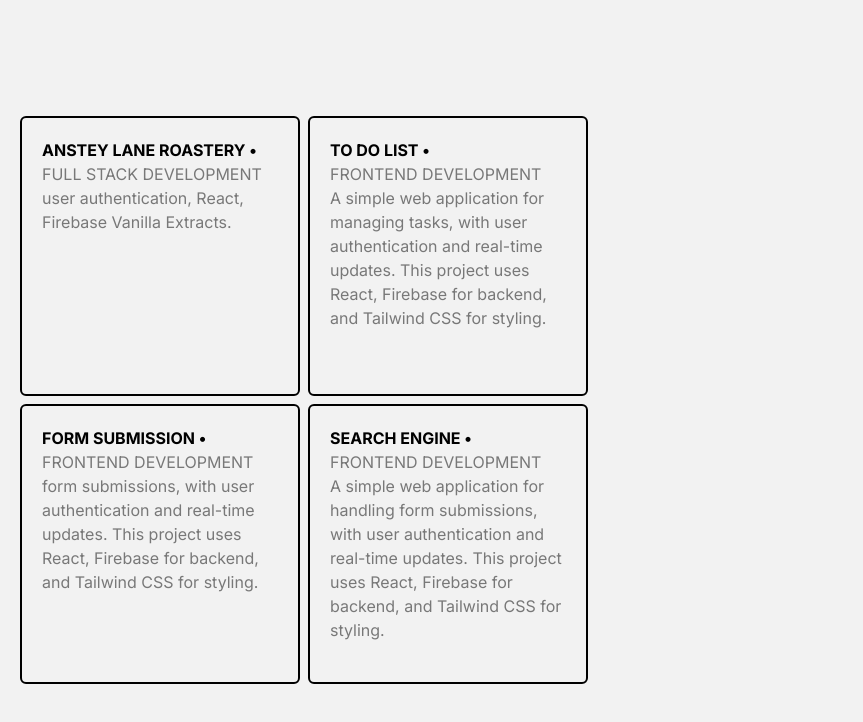
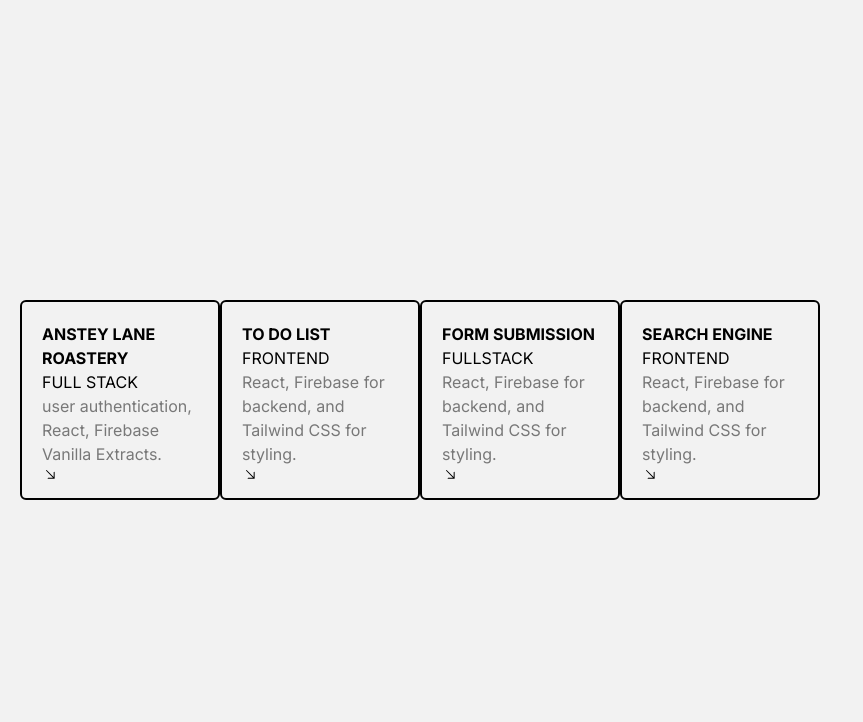
Before and after one commit to ngthaoph/thaocodes-website, a React (Vite) app: page /projects in a window 1280 px wide. Shown: the top 722 px of the page, without its empty margins (0-863 px from the left). Built offline with nearby package versions, Linux system fonts and the light colour scheme; a web font is replaced by a local one.

Commit message:
update cards

```diff
--- a/src/App.jsx
+++ b/src/App.jsx
@@ -9,7 +9,7 @@ import Contact from "./layouts/Contact";
 
 import Resume from "././layouts/Resume";
 
-import Project from "././layouts/Project";
+import Projects from "././layouts/Projects";
 
 function App() {
   const [active, setActive] = useState("page1");
@@ -31,7 +31,7 @@ function App() {
       />
 
       <Route path="/about" element={<AboutMe />} />
-      <Route path="/projects" element={<Project />} />
+      <Route path="/projects" element={<Projects />} />
       <Route path="/contact" element={<Contact />} />
       <Route path="*" element={<NotFound />} />
     </Routes>
--- a/src/common/ProjectTemplate.jsx
+++ b/src/common/ProjectTemplate.jsx
@@ -1,4 +1,5 @@
 import React from "react";
+import { GoArrowDownRight } from "react-icons/go";
 
 function ProjectTemplate({
   name,
@@ -11,7 +12,7 @@ function ProjectTemplate({
 }) {
   return (
     <div
-      className="w-[280px] h-[280px] p-5 border-2 border-black cursor-grab rounded-[6px] z-10 "
+      className="w-[200px] h-[200px] p-5 border-2 border-black cursor-grab rounded-[6px] z-10  overflow-hidden"
       style={{
         backgroundColor: bgColor,
         color: color,
@@ -19,15 +20,17 @@ function ProjectTemplate({
       onClick={onClick}
     >
       <h3 className="font-bold text-base uppercase m-0">
-        <a href={link}>
-          {name} • <br />
-        </a>
-        <span className="font-normal text-base uppercase m-0 opacity-50">
-          {type}
-        </span>
+        <div>
+          {name}
+          <br />
+        </div>
+        <span className="font-normal text-base uppercase m-0">{type}</span>
       </h3>
 
       <p className="text-base opacity-50 m-0">{description} </p>
+      <a href={link}>
+        <GoArrowDownRight />
+      </a>
     </div>
   );
 }
--- a/src/layouts/Layout.jsx
+++ b/src/layouts/Layout.jsx
@@ -4,7 +4,7 @@ import Header from "./Header";
 import Footer from "./Footer";
 
 import About from "./AboutMe";
-import Project from "./Project";
+
 import Contact from "./Contact";
 import Resume from "./Resume";
 import Next from "./Next";
--- a/src/layouts/Next.jsx
+++ b/src/layouts/Next.jsx
@@ -1,5 +1,5 @@
 import React from "react";
-import Project from "./Project";
+import Project from "./Projects";
 import { FaLongArrowAltRight } from "react-icons/fa";
 
 function Next({ handleToggle, active }) {
@@ -9,14 +9,7 @@ function Next({ handleToggle, active }) {
         See my works
         <FaLongArrowAltRight onClick={handleToggle} />
       </h1>
-
-      <div
-        className={`overflow-hidden transition-all duration-500 ease-in-out transform ${
-          active ? "max-h-screen" : "max-h-0"
-        }`}
-      >
-        <Project />
-      </div>
+      <div>{active && <Project />}</div>
     </div>
   );
 }
--- a/src/layouts/Project.jsx
+++ b/src/layouts/Projects.jsx
@@ -1,8 +1,8 @@
 import React, { useState, useEffect } from "react";
-import ProjectTemplate from "./../common/ProjectTemplate";
+import ProjectTemplate from "../common/ProjectTemplate";
 import ansteylane from "../assets/ansteylane.png";
 
-function Project() {
+function Projects() {
   const [selectProject, setSelectProject] = useState(null);
   const [selectColor, setSelectColor] = useState({
     color: "black",
@@ -66,7 +66,7 @@ function Project() {
     {
       id: 1,
       name: "Anstey Lane Roastery",
-      type: "FULL STACK DEVELOPMENT",
+      type: "FULL STACK",
 
       link: "https://anstey-lane-1.onrender.com/",
       image: ansteylane,
@@ -75,32 +75,29 @@ function Project() {
     {
       id: 2,
       name: "TO DO LIST",
-      type: "FRONTEND DEVELOPMENT",
+      type: "FRONTEND",
 
       link: "https://anstey-lane-1.onrender.com/",
       image: ansteylane,
-      description:
-        "A simple web application for managing tasks, with user authentication and real-time updates. This project uses React, Firebase for backend, and Tailwind CSS for styling.",
+      description: "React, Firebase for backend, and Tailwind CSS for styling.",
     },
     {
       id: 3,
       name: "FORM SUBMISSION",
-      type: "FRONTEND DEVELOPMENT",
+      type: "FULLSTACK",
 
       link: "https://anstey-lane-1.onrender.com/",
       image: ansteylane,
-      description:
-        "form submissions, with user authentication and real-time updates. This project uses React, Firebase for backend, and Tailwind CSS for styling.",
+      description: "React, Firebase for backend, and Tailwind CSS for styling.",
     },
     {
       id: 4,
       name: "SEARCH ENGINE",
-      type: "FRONTEND DEVELOPMENT",
+      type: "FRONTEND",
 
       link: "https://anstey-lane-1.onrender.com/",
       image: ansteylane,
-      description:
-        "A simple web application for handling form submissions, with user authentication and real-time updates. This project uses React, Firebase for backend, and Tailwind CSS for styling.",
+      description: "React, Firebase for backend, and Tailwind CSS for styling.",
     },
   ];
 
@@ -122,7 +119,7 @@ function Project() {
   };
   console.log(selectProject);
   return (
-    <div className="grid grid-cols-2 gap-2 p-5 justify-center items-center">
+    <div className="flex flex-row justify-between items-center p-5">
       {projects.map((project) => {
         return (
           <ProjectTemplate
@@ -149,4 +146,4 @@ function Project() {
   );
 }
 
-export default Project;
+export default Projects;
--- a/tailwind.config.js
+++ b/tailwind.config.js
@@ -1,4 +1,11 @@
 module.exports = {
   content: ["./src/**/*.{vue,js,ts}"],
   plugins: [require("daisyui")],
+  theme: {
+    extend: {
+      rotate: {
+        14.1084: "14.1084deg", // Custom rotation value
+      },
+    },
+  },
 };
```
